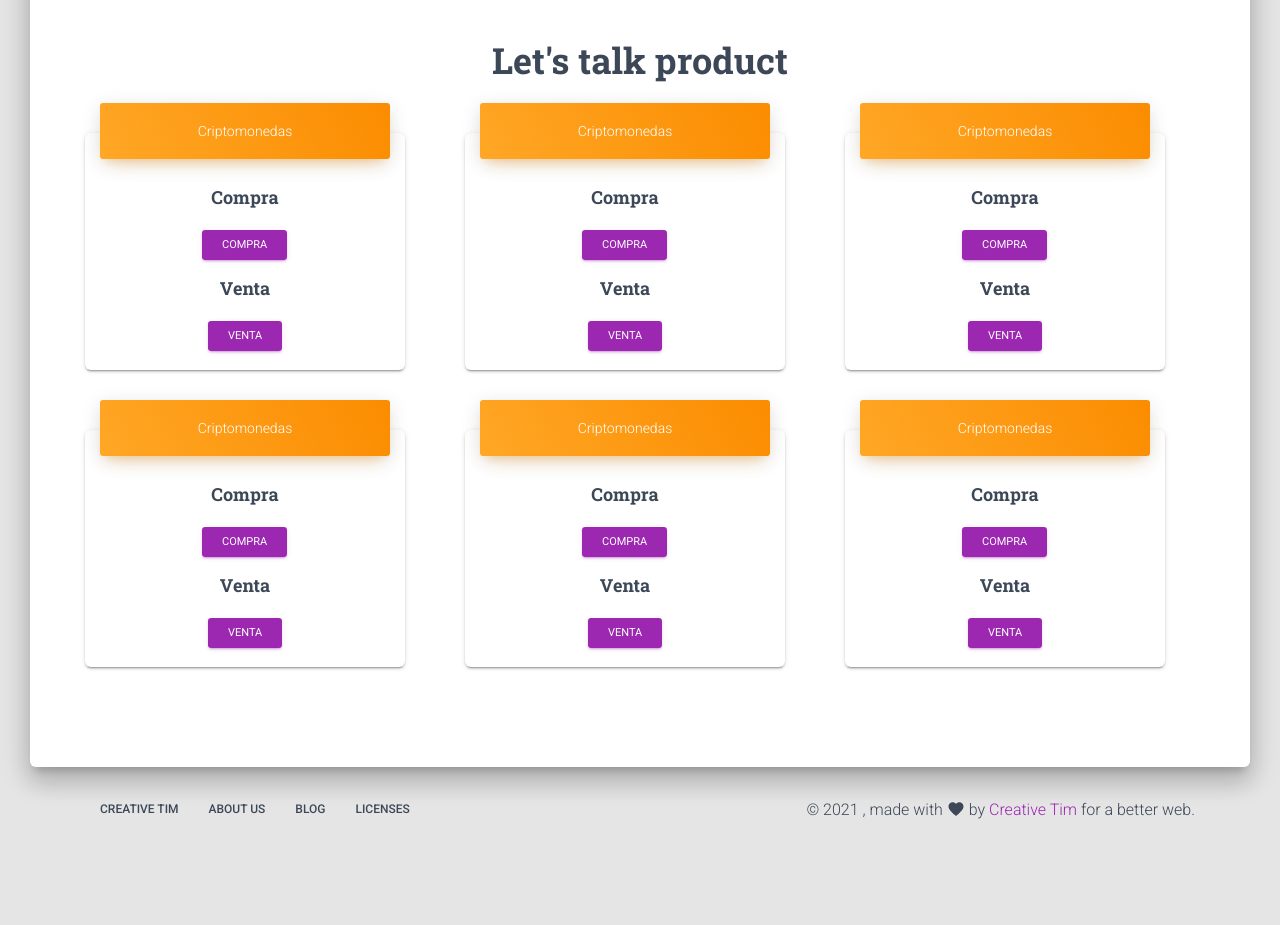
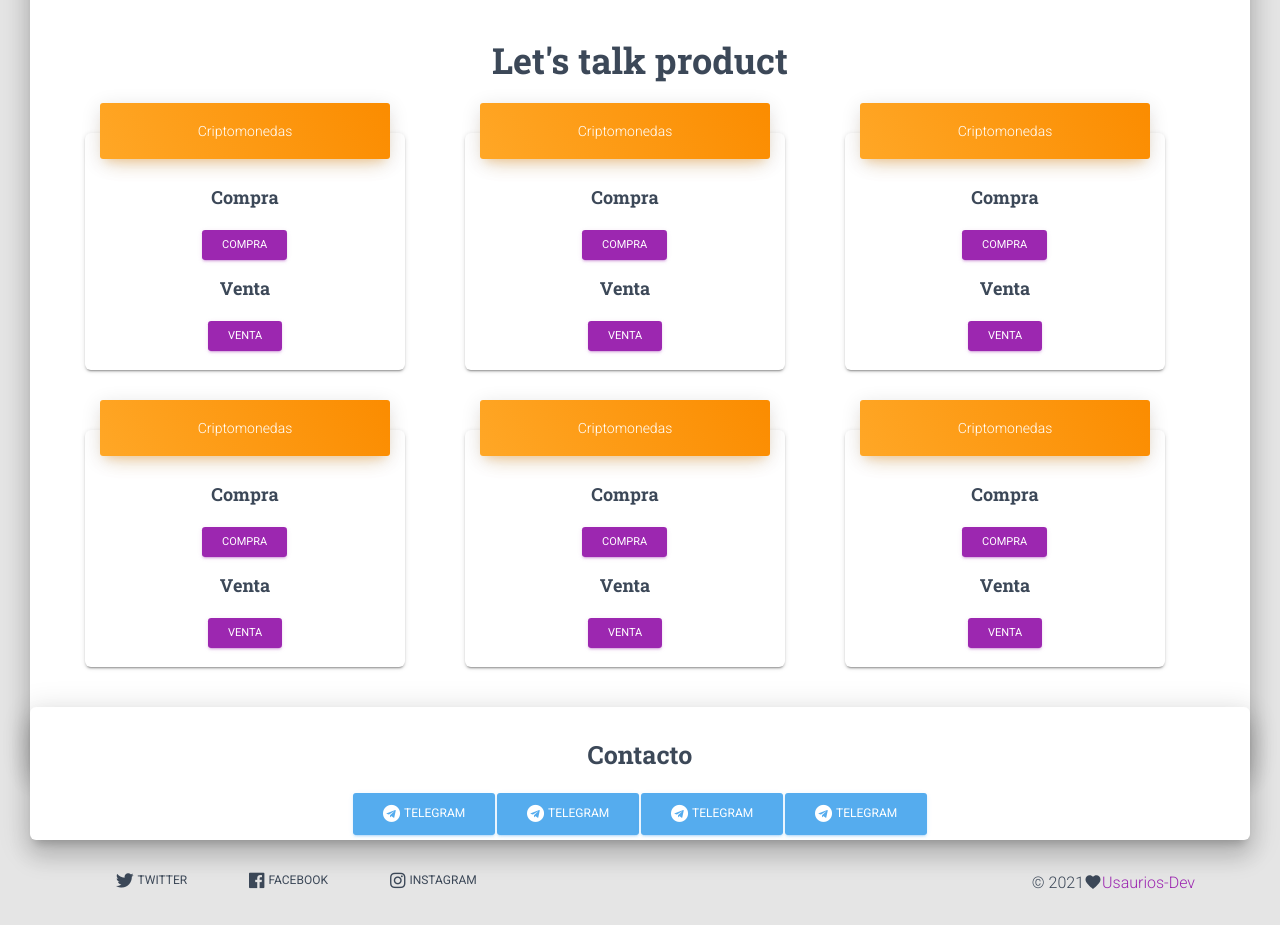
Before and after one commit to SantiBert/react-cryto, a React app: page / in a window 1280 px wide. Shown: the part 727-1652 px from the top of the page. Before the commit the page ends 1579 px from the top, so only its background shows below. Built offline with nearby package versions, Linux system fonts and the light colour scheme.

Commit message:
Chole la funcion para las cryto esta en src/components/Card/CardSection.js

```diff
--- a/src/components/Footer/Footer.js
+++ b/src/components/Footer/Footer.js
@@ -10,6 +10,7 @@ import { makeStyles } from "@material-ui/core/styles";
 
 // @material-ui/icons
 import Favorite from "@material-ui/icons/Favorite";
+import Button from "components/CustomButtons/Button.js";
 
 import styles from "assets/jss/material-kit-react/components/footerStyle.js";
 
@@ -32,54 +33,66 @@ export default function Footer(props) {
         <div className={classes.left}>
           <List className={classes.list}>
             <ListItem className={classes.inlineBlock}>
-              <a
-                href="https://www.creative-tim.com/?ref=mkr-footer"
-                className={classes.block}
-                target="_blank"
+              <Button
+                color="transparent"
+                className={
+                  classes.navLink + " " + classes.socialIconsButton
+                }
               >
-                Creative Tim
-              </a>
+                <i className={classes.socialIcons + " " + classes.marginRight5 + " fab fa-twitter"
+                }
+                />{" "}
+                    Twitter
+                  </Button>
             </ListItem>
             <ListItem className={classes.inlineBlock}>
-              <a
-                href="https://www.creative-tim.com/presentation?ref=mkr-footer"
-                className={classes.block}
-                target="_blank"
+              <Button
+                color="transparent"
+                className={
+                  classes.navLink + " " + classes.socialIconsButton
+                }
               >
-                About us
-              </a>
+                <i
+                  className={
+                    classes.socialIcons +
+                    " " +
+                    classes.marginRight5 +
+                    " fab fa-facebook"
+                  }
+                />{" "}
+                    Facebook
+                  </Button>
             </ListItem>
             <ListItem className={classes.inlineBlock}>
-              <a
-                href="http://blog.creative-tim.com/?ref=mkr-footer"
-                className={classes.block}
-                target="_blank"
+              <Button
+                color="transparent"
+                className={
+                  classes.navLink + " " + classes.socialIconsButton
+                }
               >
-                Blog
-              </a>
-            </ListItem>
-            <ListItem className={classes.inlineBlock}>
-              <a
-                href="https://www.creative-tim.com/license?ref=mkr-footer"
-                className={classes.block}
-                target="_blank"
-              >
-                Licenses
-              </a>
+                <i
+                  className={
+                    classes.socialIcons +
+                    " " +
+                    classes.marginRight5 +
+                    " fab fa-instagram"
+                  }
+                />{" "}
+                    Instagram
+                  </Button>
             </ListItem>
           </List>
         </div>
         <div className={classes.right}>
-          &copy; {1900 + new Date().getYear()} , made with{" "}
-          <Favorite className={classes.icon} /> by{" "}
+          &copy; {1900 + new Date().getYear()}
+          <Favorite className={classes.icon} />
           <a
             href="https://www.creative-tim.com?ref=mkr-footer"
             className={aClasses}
             target="_blank"
           >
-            Creative Tim
-          </a>{" "}
-          for a better web.
+            Usaurios-Dev
+          </a>
         </div>
       </div>
     </footer>
--- a/src/views/LandingPage/LandingPage.js
+++ b/src/views/LandingPage/LandingPage.js
@@ -4,23 +4,18 @@ import classNames from "classnames";
 // @material-ui/core components
 import { makeStyles } from "@material-ui/core/styles";
 
-// @material-ui/icons
-
 // core components
-import Header from "components/Header/Header.js";
 import Footer from "components/Footer/Footer.js";
 import GridContainer from "components/Grid/GridContainer.js";
 import GridItem from "components/Grid/GridItem.js";
-import Button from "components/CustomButtons/Button.js";
-import HeaderLinks from "components/Header/HeaderLinks.js";
 import Parallax from "components/Parallax/Parallax.js";
 
 import styles from "assets/jss/material-kit-react/views/landingPage.js";
 
 // Sections for this page
 import ProductSection from "./Sections/ProductSection.js";
-import TeamSection from "./Sections/TeamSection.js";
-import WorkSection from "./Sections/WorkSection.js";
+import ContacSection from "./Sections/ContacSection.js";
+import HeaderSection from "./Sections/HeaderSection.js";
 
 const dashboardRoutes = [];
 
@@ -28,28 +23,16 @@ const useStyles = makeStyles(styles);
 
 export default function LandingPage(props) {
   const classes = useStyles();
-  const { ...rest } = props;
   return (
     <div>
-      <Header
-        color="transparent"
-        routes={dashboardRoutes}
-        brand="Material Kit React"
-        rightLinks={<HeaderLinks />}
-        fixed
-        changeColorOnScroll={{
-          height: 400,
-          color: "white"
-        }}
-        {...rest}
-      />
+      <HeaderSection />
       <Parallax filter image={require("assets/img/landing-bg.jpg")}>
         <div className={classes.container}>
           <GridContainer>
             <GridItem xs={12} sm={12} md={6}>
               <h1 className={classes.title}>Titulo</h1>
               <h4>
-                Nulla urna odio, semper auctor facilisis vitae, tempus vel dolor. Mauris sem nisi, mattis suscipit aliquam sit amet, fringilla at arcu. Suspendisse ut lorem purus.
+                Nulla urna odio, tempus vel dolor. Mauris sem nisi, mattis suscipit aliquam sit amet, fringilla at arcu. Suspendisse ut lorem purus.
               </h4>
               <br />
             </GridItem>
@@ -61,6 +44,11 @@ export default function LandingPage(props) {
           <ProductSection />
         </div>
       </div>
+      <div className={classNames(classes.main, classes.mainRaised)}>
+        <div className={classes.container}>
+          <ContacSection />
+        </div>
+      </div>
       <Footer />
     </div>
   );
--- a/src/views/LandingPage/Sections/ContacSection.js
+++ b/src/views/LandingPage/Sections/ContacSection.js
@@ -1,42 +1,38 @@
-import React from 'react';
-import { makeStyles } from '@material-ui/core/styles';
-import { green, pink } from '@material-ui/core/colors';
-import Avatar from '@material-ui/core/Avatar';
-import FolderIcon from '@material-ui/icons/Folder';
-import PageviewIcon from '@material-ui/icons/Pageview';
-import AssignmentIcon from '@material-ui/icons/Assignment';
+import React from "react";
+// @material-ui/core components
+import { makeStyles } from "@material-ui/core/styles";
 
-const useStyles = makeStyles((theme) => ({
-    root: {
-        display: 'flex',
-        '& > *': {
-            margin: theme.spacing(1),
-        },
-    },
-    pink: {
-        color: theme.palette.getContrastText(pink[500]),
-        backgroundColor: pink[500],
-    },
-    green: {
-        color: '#fff',
-        backgroundColor: green[500],
-    },
-}));
+// core components
+import GridContainer from "components/Grid/GridContainer.js";
+import Button from "components/CustomButtons/Button.js";
+import styles from "assets/jss/material-kit-react/views/landingPageSections/productStyle.js";
 
-export default function IconAvatars() {
+const useStyles = makeStyles(styles);
+
+export default function ContacSection() {
     const classes = useStyles();
-
     return (
-        <div className={classes.root}>
-            <Avatar>
-                <FolderIcon />
-            </Avatar>
-            <Avatar className={classes.pink}>
-                <PageviewIcon />
-            </Avatar>
-            <Avatar className={classes.green}>
-                <AssignmentIcon />
-            </Avatar>
+        <div className={classes.container}>
+            <div className={classes.textCenter + " " + classes.sharingArea}>
+                <GridContainer justify="center" >
+                    <h3 className={classes.title}>Contacto</h3>
+                </GridContainer>
+                <GridContainer justify="center" >
+                    <Button color="twitter" size="bg">
+                        <i className={classes.socials + " fab fa-telegram"} /> Telegram
+            </Button>
+                    <Button color="twitter" size="bg">
+                        <i className={classes.socials + " fab fa-telegram"} /> Telegram
+            </Button>
+                    <Button color="twitter" size="bg">
+                        <i className={classes.socials + " fab fa-telegram"} />
+                Telegram
+            </Button>
+                    <Button color="twitter" size="bg">
+                        <i className={classes.socials + " fab fa-telegram"} /> Telegram
+            </Button>
+                </GridContainer>
+            </div>
         </div>
     );
 }
--- /dev/null
+++ b/src/views/LandingPage/Sections/HeaderSection.js
@@ -0,0 +1,55 @@
+import React from "react";
+// nodejs library that concatenates classes
+
+// @material-ui/core components
+import { makeStyles } from "@material-ui/core/styles";
+import List from "@material-ui/core/List";
+import ListItem from "@material-ui/core/ListItem";
+
+// @material-ui/icons
+import Icon from "@material-ui/core/Icon";
+
+import AccountCircle from "@material-ui/icons/AccountCircle";
+
+// core components
+import Header from "components/Header/Header.js";
+import Button from "components/CustomButtons/Button.js";
+
+import styles from "assets/jss/material-kit-react/components/headerLinksStyle.js";
+
+const dashboardRoutes = [];
+
+const useStyles = makeStyles(styles);
+
+export default function HeaderSection(props) {
+    const classes = useStyles();
+    return (
+        <Header
+            color="transparent"
+            fixed
+            changeColorOnScroll={{
+                height: 400,
+                color: "white"
+            }}
+            rightLinks={
+                <List className={classes.list}>
+                    <ListItem className={classes.listItem}>
+                        <Button href="#pablo" className={classes.navLink + " " + classes.navLinkActive} onClick={e => e.preventDefault()} color="transparent">
+                            <Icon className={classes.icons}>home</Icon> Home
+              </Button>
+                    </ListItem>
+                    <ListItem className={classes.listItem}>
+                        <Button href="#pablo" className={classes.navLink} onClick={e => e.preventDefault()} color="transparent"  >
+                            <Icon className={classes.icons}>monetization_on</Icon> Exchange
+              </Button>
+                    </ListItem>
+                    <ListItem className={classes.listItem}>
+                        <Button href="#pablo" className={classes.navLink} onClick={e => e.preventDefault()} color="transparent" >
+                            <AccountCircle className={classes.icons} /> Contacto
+              </Button>
+                    </ListItem>
+                </List>
+            }
+        />
+    );
+}
--- a/src/views/LoginPage/LoginPage.js
+++ b/src/views/LoginPage/LoginPage.js
@@ -27,7 +27,7 @@ const useStyles = makeStyles(styles);
 
 export default function LoginPage(props) {
   const [cardAnimaton, setCardAnimation] = React.useState("cardHidden");
-  setTimeout(function() {
+  setTimeout(function () {
     setCardAnimation("");
   }, 700);
   const classes = useStyles();
@@ -37,7 +37,7 @@ export default function LoginPage(props) {
       <Header
         absolute
         color="transparent"
-        brand="Material Kit React"
+        brand="Aqui va el logo "
         rightLinks={<HeaderLinks />}
         {...rest}
       />
```
Also changed, not shown: Documentation/tutorial-components.html (+1 -1 lines), public/index.html (+9 -19 lines).
